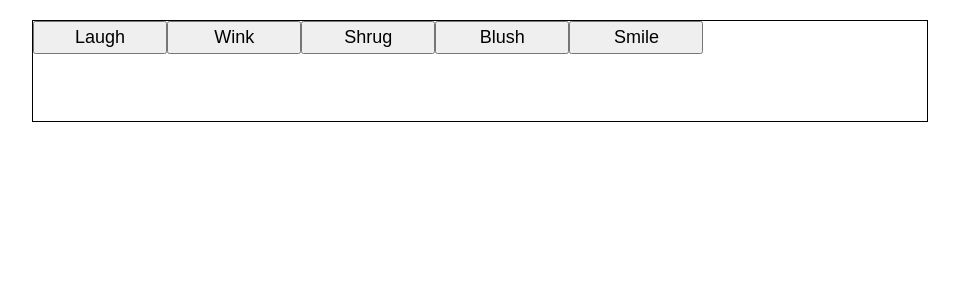
After one commit to PhilippeCanova/capsule_audio, a PHP site: page /testcss/index.html in a window 1280 px wide. The commit adds this page. Shown: the top 300 px of the page, without its empty margins (160-1119 px from the left). Run offline with PHP 8.4, Linux system fonts and the light colour scheme.

```diff
--- /dev/null
+++ b/testcss/index.html
@@ -0,0 +1,49 @@
+<!DOCTYPE html>
+<html>
+  <head>
+    <meta charset="utf-8">
+    <title>Flexbox align 0 — starting code</title>
+    <style>
+      html {
+        font-family: sans-serif;
+      }
+
+      body {
+        width: 70%;
+        max-width: 960px;
+        margin: 20px auto;
+      }
+
+      button {
+        font-size: 18px;
+        line-height: 1.5;
+        width: 15%;
+      }
+
+      div {
+        height: 100px;
+        border: 1px solid black;
+        display: flex;
+  align-items: flex-start;
+  justify-content: flex-start ;
+      }
+
+      button:first-child {
+  order: 1;
+}
+
+      /* Add your flexbox CSS below here */
+
+
+    </style>
+  </head>
+  <body>
+    <div>
+      <button>Smile</button>
+      <button>Laugh</button>
+      <button>Wink</button>
+      <button>Shrug</button>
+      <button>Blush</button>
+    </div>
+  </body>
+</html>
```
Also changed, not shown: index.php (+4 -5 lines).
